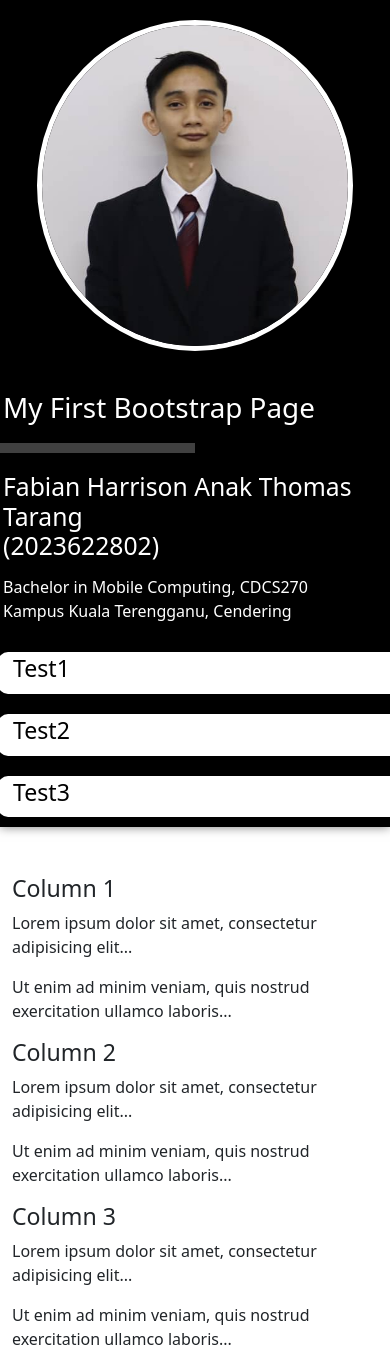
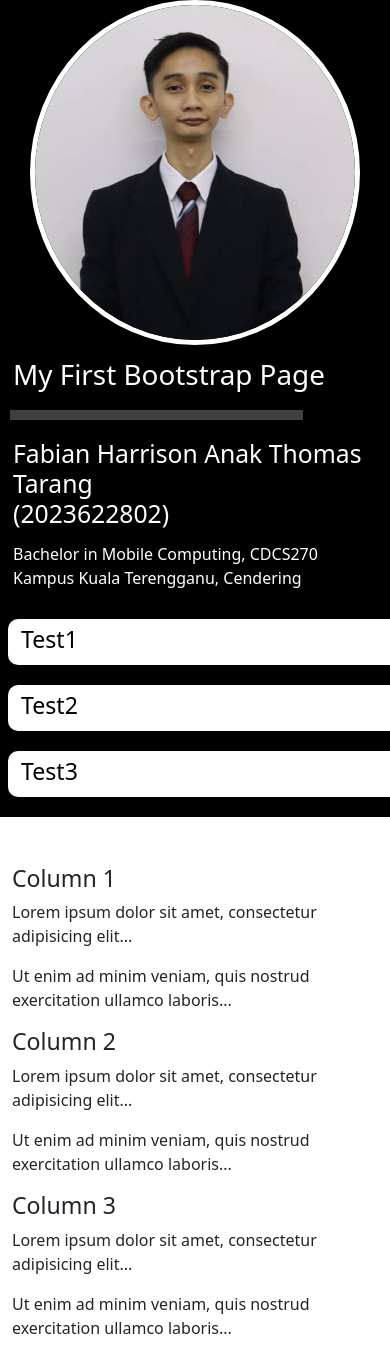
Before and after one commit to fabianHCDCS270/578-uitmkt-online, a PHP site: page / in a window 390 px wide. After the commit the page ends 1334 px from the top, so only its background shows below. Run offline with PHP 8.4, Linux system fonts and the light colour scheme.

Commit message:
added alignments styling classes added background color with appropriate text color

```diff
--- a/index.php
+++ b/index.php
@@ -6,60 +6,79 @@
     <title>Bootstrap basic 101</title>
     <link rel="stylesheet" href="./dist/css/bootstrap.min.css" />
     <style>
+        .col-sm-1 {}
+        .col-sm-2 {}
+        .col-sm-3 {}
+        .col-sm-4 {}
+        .col-sm-5 {}
+        .col-sm-6 {}
+        .col-sm-7 {}
+        .col-sm-8 {}
+        .col-sm-9 {}
+        .col-sm-10 {}
+        .col-sm-11 {}
+        .col-sm-12 {}
+        .row{}
+        .container-fluid {}
+
+        .centerContent-byHeight{
+            display: flex;
+            justify-content: center;}
+        .centerContent-byWidth{
+            display: flex;
+            align-items: center;}
+        .centerContent-byBoth{
+            display: flex;
+            justify-content: center;
+            align-items: center;}
         .profile_picture {
             max-width: 90%;
             max-height: 90%;
             border-radius: 50%;
             border-width: 5px;
             border-style: solid;
-            border-color: white;
-        }
+            border-color: white;}
         .mainHeader_L, .mainParagraph_L {
             padding: 3px;
-            text-align:Left;
-        }
+            text-align:Left;}
         .breaker1 {
             border: 5px solid white;
-            width: 50%;
-        }
-        .container-fluid {
-            padding: 20px 0px 0px 0px;
-            color: white;
-            text-align: center;
-            box-shadow: 0 0 10px rgba(0, 0, 0, 0.5);
-        }
+            width: 79.2%;}
+        .addShadow{
+            box-shadow: 0 0 10px rgba(0, 0, 0, 0.5);}
         .size3_card {
+            padding: 4px 0px 0px 10px;
             background-color: white;
             color: black;
             border-radius: 10px;
             margin: 10px;
-            box-shadow: 0 0 10px rgba(0, 0, 0, 0.5);
-        }
-        .col-sm-4 {
+            box-shadow: 0 0 10px rgba(0, 0, 0, 0.5);}
+        .bg-black100{
+            background-color: black;
+            color: white;}
+        .pad10{
+            padding: 10px 10px 10px 10px;}
 
-        }
     </style>
 
 </head>
 <body>
-<div class="container-fluid" style="background-color: black;">
-<div class="row">
-    <div class="col-sm-3" >
+<div class="container-fluid" style="background-color:black;">
+<div class="row centerContent-byBoth">
+    <div class="col-sm-3 centerContent-byBoth">
         <img src="./img/gambarFormal_2.jpg" class="profile_picture" alt="">
     </div>
-    <div class="col-sm-9">
+    <div class="col-sm-9 bg-black100 pad10">
         <div class="row">
             <div class="col">
                 <h1 class="mainHeader_L">My First Bootstrap Page</h1>
                 <hr class="breaker1">
                 <h2 class="mainHeader_L">
                     Fabian Harrison Anak Thomas Tarang
-                    <br>(2023622802)
-                </h2>
+                    <br>(2023622802)</h2>
                 <p class="mainHeader_L">
-                    Bachelor in Mobile Computing, CDCS270
-                    <br>Kampus Kuala Terengganu, Cendering
-                </p>
+                    Bachelor in Mobile Computing, CDCS270 <br>
+                    Kampus Kuala Terengganu, Cendering</p>
             </div>
         </div>
         <div class="row">
```
